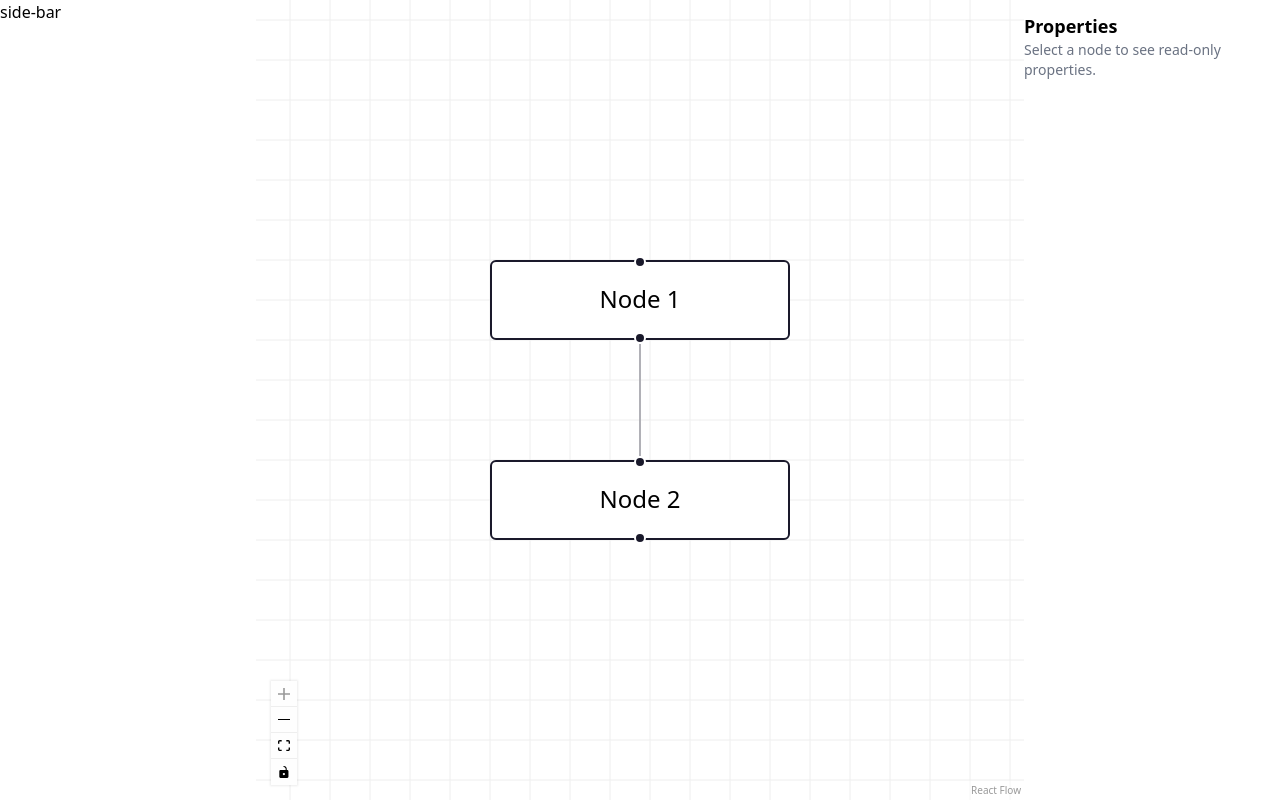
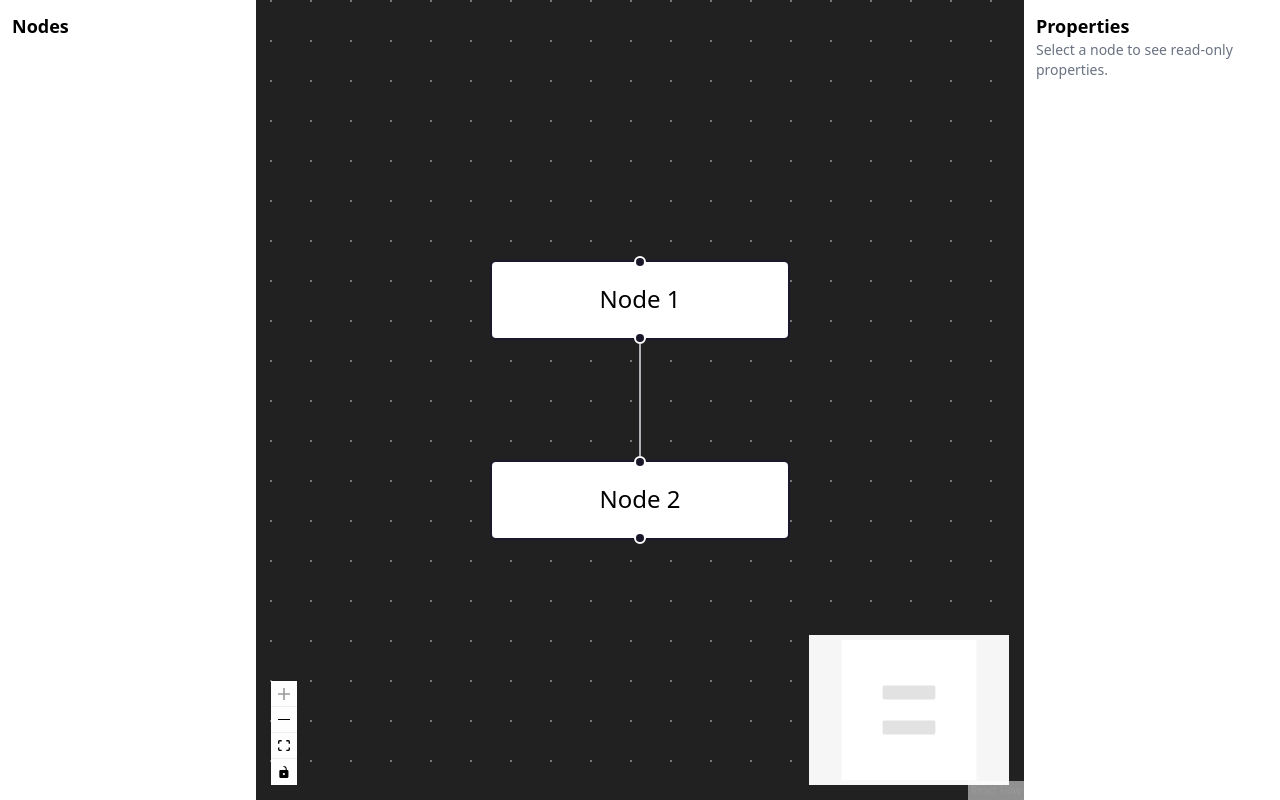
Before and after one commit to naffiziqbal/nafiziqbal-JoulesLabs-front-end-task, a React (Vite) app: page / in a window 1280 px wide. Built offline with nearby package versions, Linux system fonts and the light colour scheme.

Commit message:
Enhance MainScreen with MiniMap and update Background variant; adjust padding in RightBar and SideBar for improved layout.

```diff
--- a/src/components/main-screen.tsx
+++ b/src/components/main-screen.tsx
@@ -7,6 +7,7 @@ import {
   Controls,
   Background,
   BackgroundVariant,
+  MiniMap,
 } from "@xyflow/react";
 import "@xyflow/react/dist/style.css";
 const initialNodes = [
@@ -44,8 +45,10 @@ export default function MainScreen() {
         onConnect={onConnect}
         fitView
       >
-        <Background variant={BackgroundVariant.Lines} />
+        <Background variant={BackgroundVariant.Dots} bgColor="#212121" />
         <Controls />
+        <MiniMap />
+
       </ReactFlow>
     </div>
   );
--- a/src/components/right-bar.tsx
+++ b/src/components/right-bar.tsx
@@ -1,6 +1,6 @@
 export default function RightBar() {
   return (
-    <div className="w-full bg-white pt-3">
+    <div className="w-full bg-white p-3">
       <h4 className="font-bold text-lg"> Properties</h4>
       <p className="text-gray-500 text-sm">
         Select a node to see read-only properties.
--- a/src/components/side-bar.tsx
+++ b/src/components/side-bar.tsx
@@ -1,3 +1,7 @@
 export default function SideBar() {
-  return <div>side-bar</div>;
+  return (
+    <div className="bg-white p-3">
+      <h4 className="font-bold text-lg">Nodes</h4>
+    </div>
+  );
 }
```
